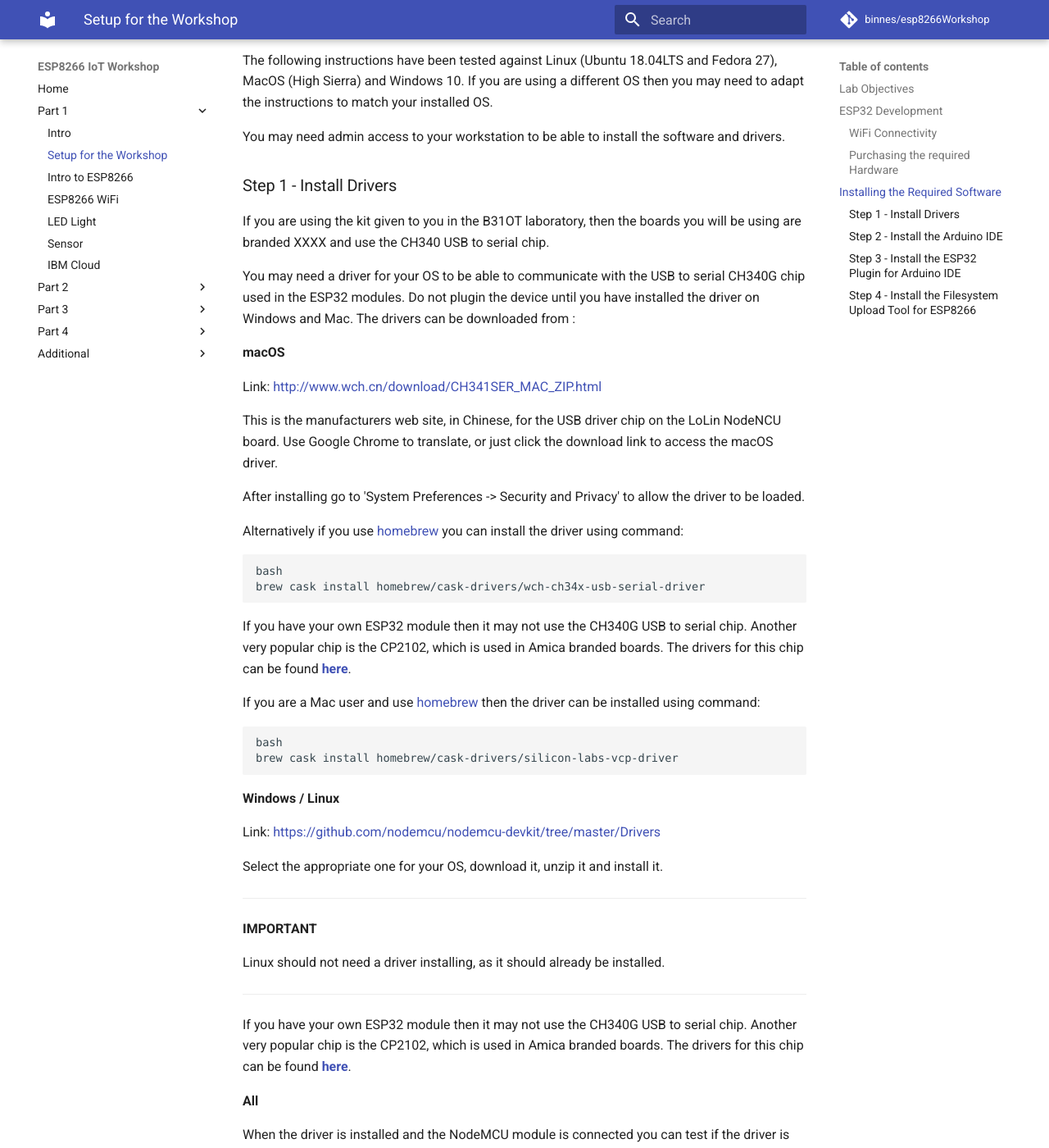
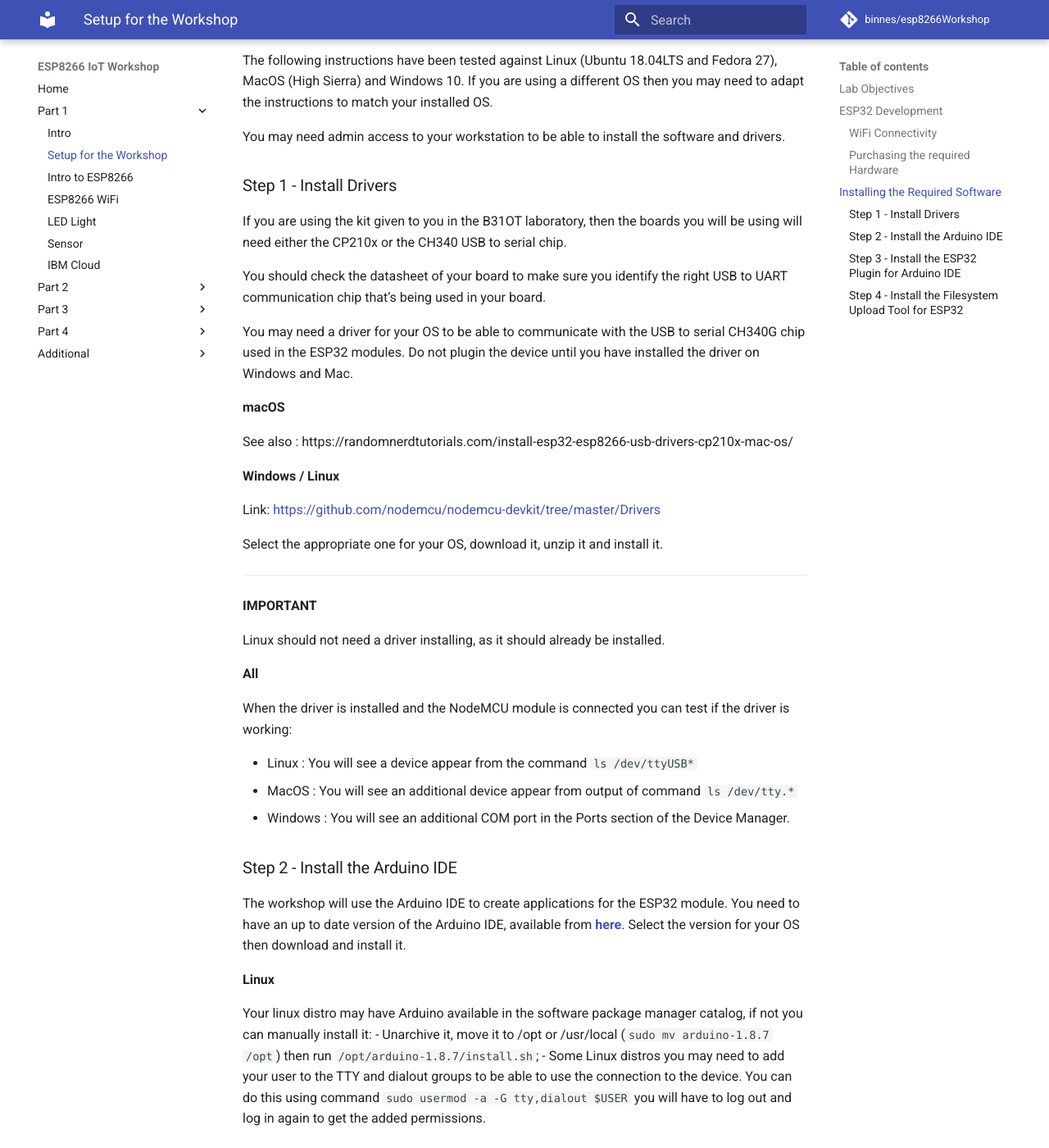
Before and after one commit to mdragone1/ESP32-IoT-Workshop, an MkDocs documentation site: the page built from docs/part1/PREREQ.md, in a window 1280 px wide and 1400 px high, scrolled down 1522 px. Shown: the whole window at 82% size. Built offline with MkDocs 1.6.1 and Material for MkDocs 9.7.7, drawn with Linux system fonts in a browser that asks for light colours; comment, search, counter and statistics services are not loaded; some of the changed text lies outside the part shown.

Commit message:
Update PREREQ.md

````diff
--- a/docs/part1/PREREQ.md
+++ b/docs/part1/PREREQ.md
@@ -42,34 +42,16 @@ You may need admin access to your workstation to be able to install the software
 
 ### Step 1 - Install Drivers
 
-If you are using the kit given to you in the B31OT laboratory, then the boards you will be using are branded XXXX and use the CH340 USB to serial chip.
+If you are using the kit given to you in the B31OT laboratory, then the boards you will be using will need either the CP210x or the CH340 USB to serial chip.
 
-You may need a driver for your OS to be able to communicate with the USB to serial CH340G chip used in the ESP32 modules. Do not plugin the device until you have installed the driver on Windows and Mac. The drivers can be downloaded from :
+You should check the datasheet of your board to make sure you identify the right USB to UART communication chip that’s being used in your board.
 
+You may need a driver for your OS to be able to communicate with the USB to serial CH340G chip used in the ESP32 modules. Do not plugin the device until you have installed the driver on Windows and Mac.
 
 **macOS**
 
-Link: [http://www.wch.cn/download/CH341SER_MAC_ZIP.html](http://www.wch.cn/download/CH341SER_MAC_ZIP.html)
+See also : https://randomnerdtutorials.com/install-esp32-esp8266-usb-drivers-cp210x-mac-os/
 
-This is the manufacturers web site, in Chinese, for the USB driver chip on the LoLin NodeNCU board. Use Google Chrome to translate, or just click the download link to access the macOS driver.
-
-After installing go to 'System Preferences -> Security and Privacy' to allow the driver to be loaded.
-
-Alternatively if you use [homebrew](https://brew.sh) you can install the driver using command:
-
-```
-bash
-brew cask install homebrew/cask-drivers/wch-ch34x-usb-serial-driver
-```
-
-If you have your own ESP32 module then it may not use the CH340G USB to serial chip. Another very popular chip is the CP2102, which is used in Amica branded boards. The drivers for this chip can be found [**here**](https://www.silabs.com/products/development-tools/software/usb-to-uart-bridge-vcp-drivers).
-
-If you are a Mac user and use [homebrew](https://brew.sh) then the driver can be installed using command:
-
-```
-bash
-brew cask install homebrew/cask-drivers/silicon-labs-vcp-driver
-```
 
 **Windows / Linux**
 
@@ -82,9 +64,6 @@ Select the appropriate one for your OS, download it, unzip it and install it.
 
 Linux should not need a driver installing, as it should already be installed.
 
----
-
-If you have your own ESP32 module then it may not use the CH340G USB to serial chip. Another very popular chip is the CP2102, which is used in Amica branded boards. The drivers for this chip can be found [**here**](https://www.silabs.com/products/development-tools/software/usb-to-uart-bridge-vcp-drivers).
 
 **All**
 
@@ -135,9 +114,9 @@ Open Boards Manager from Tools > Board menu and install esp32 platform (and do n
 
 Once installed close the Board Manager. You may need to restart Arduino IDE before continuing.
 
-### Step 4 - Install the Filesystem Upload Tool for ESP8266
+### Step 4 - Install the Filesystem Upload Tool for ESP32
 
-The ESP32 has flash memory that can hold a filesystem. There is a plugin for Arduino that allows you to generate a populated filesystem and upload it to the ESP32 board. The plugin can be downloaded from [**here**](https://github.com/espressif/arduino-esp32/tree/master/libraries/LittleFS). You need to create a tools directory within the sketch directory then extract the content there.
+The ESP32 has flash memory that can hold a filesystem. There is a plugin for Arduino that allows you to generate a populated filesystem and upload it to the ESP32 board. See here https://randomnerdtutorials.com/install-esp32-filesystem-uploader-arduino-ide/#installing where you can download and install the plugin. You need to create a tools directory within the sketch directory then extract the content there.
 
 
 **IMPORTANT**
@@ -182,4 +161,4 @@ The first method will not provide the xxd binary, but you don't need it for this
 
 ---
 
-[Click to return to the Part 1 homepage.](https://care-group.github.io/ESP866-IoT-Workshop/docs/part1/)
+[Click to return to the Part 1 homepage.](https://care-group.github.io/ESP32-IoT-Workshop/docs/part1/)
````
